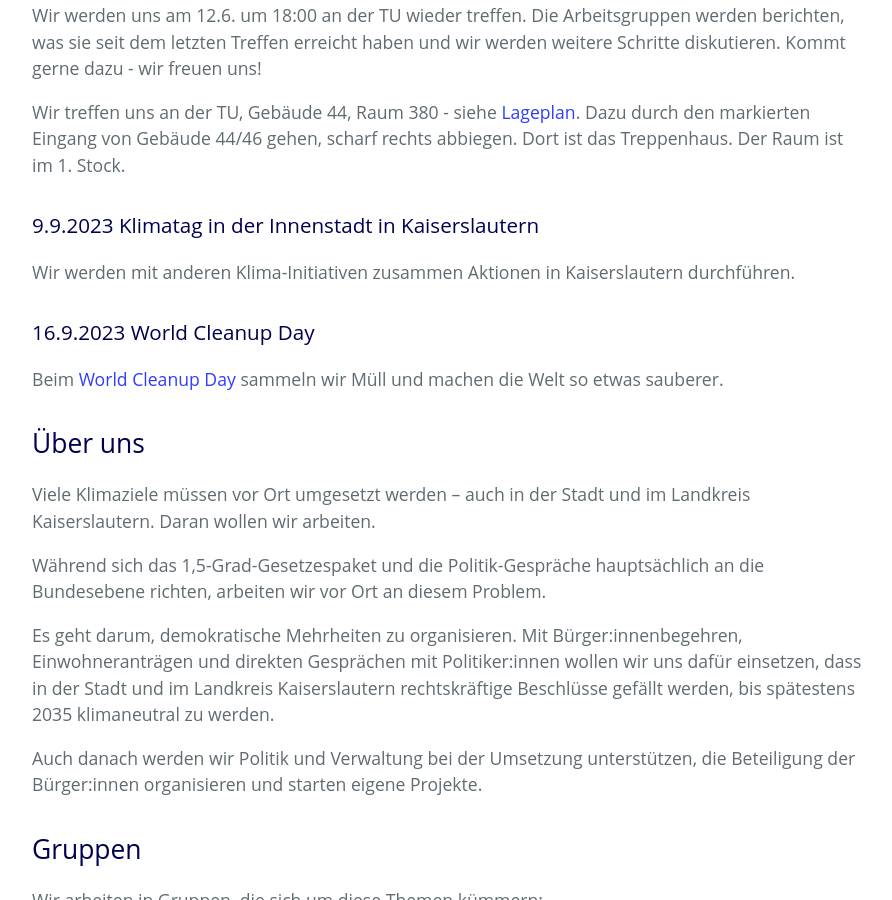
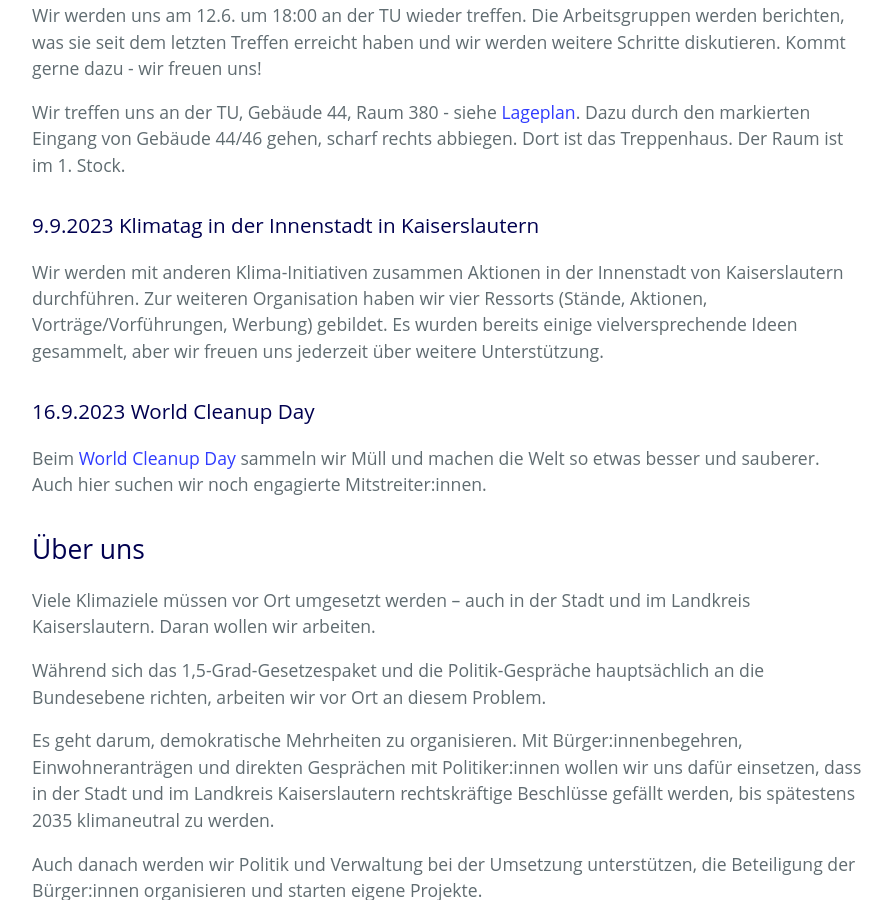
Before and after one commit to klimalautern/klimalautern.github.io, a Jekyll site: the page built from index.md, in a window 1280 px wide and 900 px high, scrolled down 786 px. Shown: the whole window, without its empty margins (192-1084 px from the left). Built offline with Jekyll 4.4.1, drawn with Linux system fonts in a browser that asks for light colours; our own code applies the rules of GitHub Pages for plain Markdown files; a script that is not in the unit is left out.

Commit message:
Kleine Verbesserungen

```diff
--- a/index.md
+++ b/index.md
@@ -20,13 +20,17 @@ abbiegen. Dort ist das Treppenhaus. Der Raum ist im 1. Stock.
 
 ### 9.9.2023 Klimatag in der Innenstadt in Kaiserslautern
 
-Wir werden mit anderen Klima-Initiativen zusammen Aktionen in
-Kaiserslautern durchführen.
+Wir werden mit anderen Klima-Initiativen zusammen Aktionen in der
+Innenstadt von Kaiserslautern durchführen. Zur weiteren Organisation
+haben wir vier Ressorts (Stände, Aktionen, Vorträge/Vorführungen,
+Werbung) gebildet. Es wurden bereits einige vielversprechende Ideen
+gesammelt, aber wir freuen uns jederzeit über weitere Unterstützung.
 
 ### 16.9.2023 World Cleanup Day
 
 Beim [World Cleanup Day](https://worldcleanupday.de/) sammeln wir Müll
-und machen die Welt so etwas sauberer.
+und machen die Welt so etwas besser und sauberer. Auch hier suchen wir
+noch engagierte Mitstreiter:innen.
 
 ## Über uns
 
```
